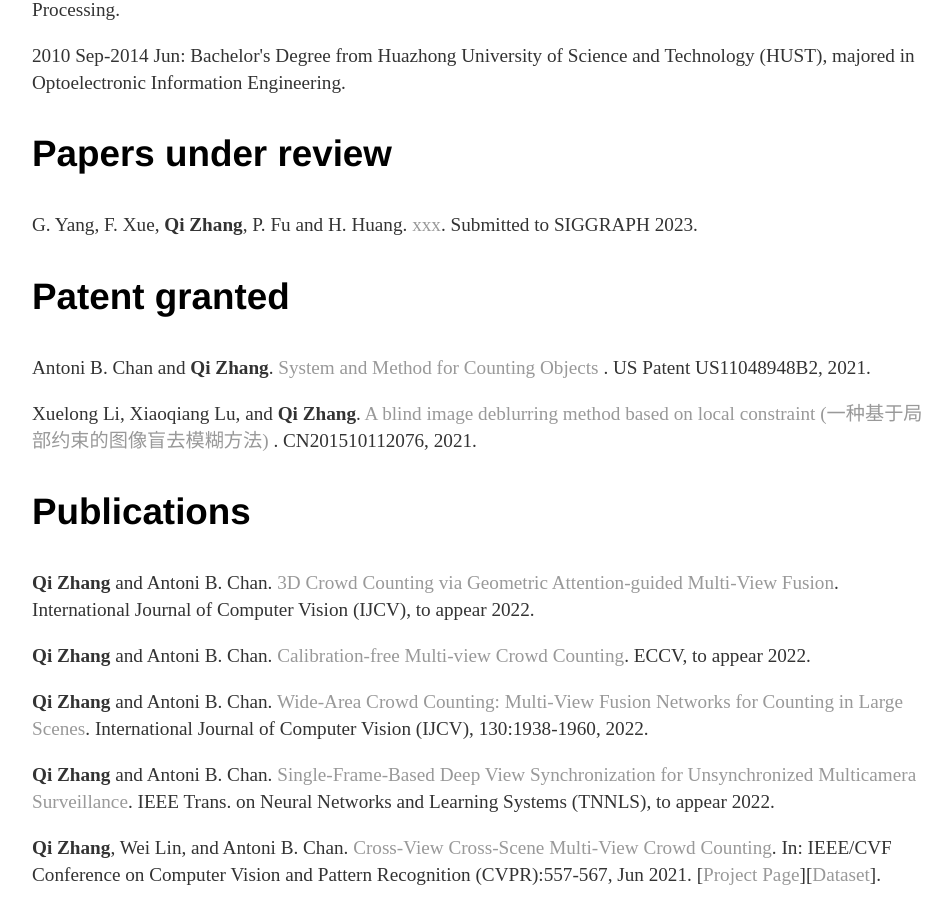
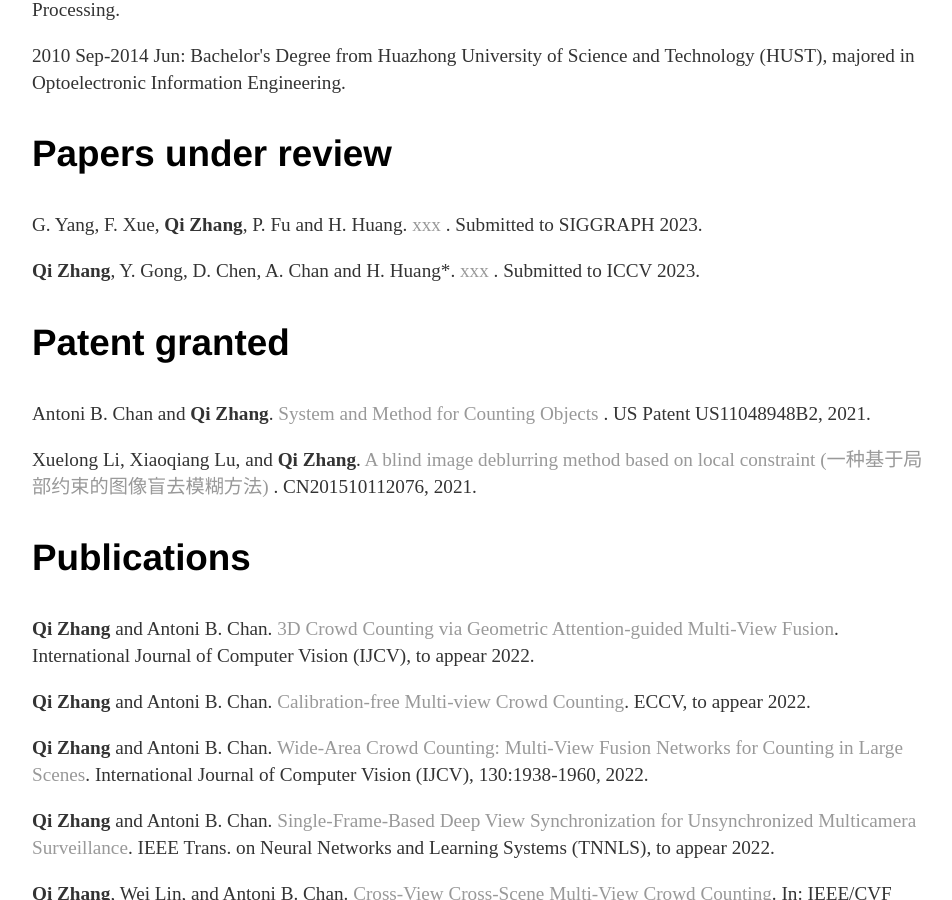
Before and after one commit to zqyq/zqyq.github.io, a Jekyll site: the page built from about/index.html, in a window 1280 px wide and 900 px high, scrolled down 954 px. Shown: the whole window, without its empty margins (160-1112 px from the left). Built offline with Jekyll 4.4.1, drawn with Linux system fonts in a browser that asks for light colours.

Commit message:
Update index.html

```diff
--- a/about/index.html
+++ b/about/index.html
@@ -37,11 +37,8 @@
 
 		     <h3>Papers under review</h3>
 
-			<p>G. Yang, F. Xue, <strong>Qi Zhang</strong>, P. Fu and H. Huang.
-				<a>
-				  xxx</a>.
-				 Submitted to SIGGRAPH 2023.
-			</p>
+			<p>G. Yang, F. Xue, <strong>Qi Zhang</strong>, P. Fu and H. Huang. <a> xxx </a>. Submitted to SIGGRAPH 2023. </p>
+			<p><strong>Qi Zhang</strong>, Y. Gong, D. Chen, A. Chan and H. Huang*. <a> xxx </a>. Submitted to ICCV 2023. </p>
 
 
 		<h3>Patent granted</h3>
```
